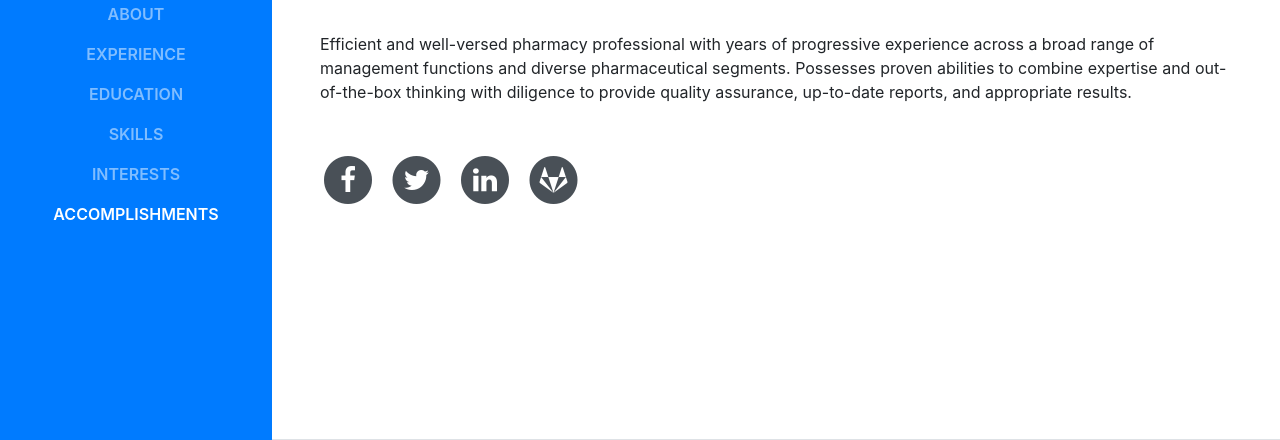
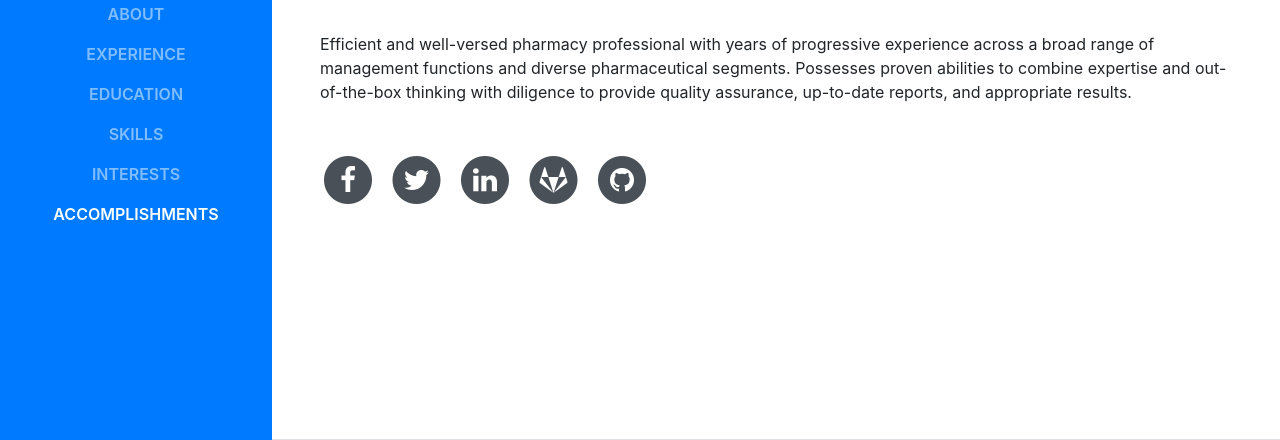
Before and after one commit to louienaraja/Portfolio, a website with bundled scripts: page index.html in a window 1280 px wide. Shown: the part 360-800 px from the top of the page. Built offline with nearby package versions, Linux system fonts and the light colour scheme; a web font is replaced by a local one.

Commit message:
Update index.html

```diff
--- a/index.html
+++ b/index.html
@@ -102,6 +102,14 @@
                 <span class="fa-stack fa-lg">
                   <i class="fa fa-circle fa-stack-2x"></i>
                   <i class="fa fa-gitlab fa-stack-1x fa-inverse"></i>
+                </span>
+              </a>
+            </li>
+            <li class="list-inline-item">
+              <a href="https://github.com/louienaraja" target="_blank">
+                <span class="fa-stack fa-lg">
+                  <i class="fa fa-circle fa-stack-2x"></i>
+                  <i class="fa fa-github fa-stack-1x fa-inverse"></i>
                 </span>
               </a>
             </li>
```
